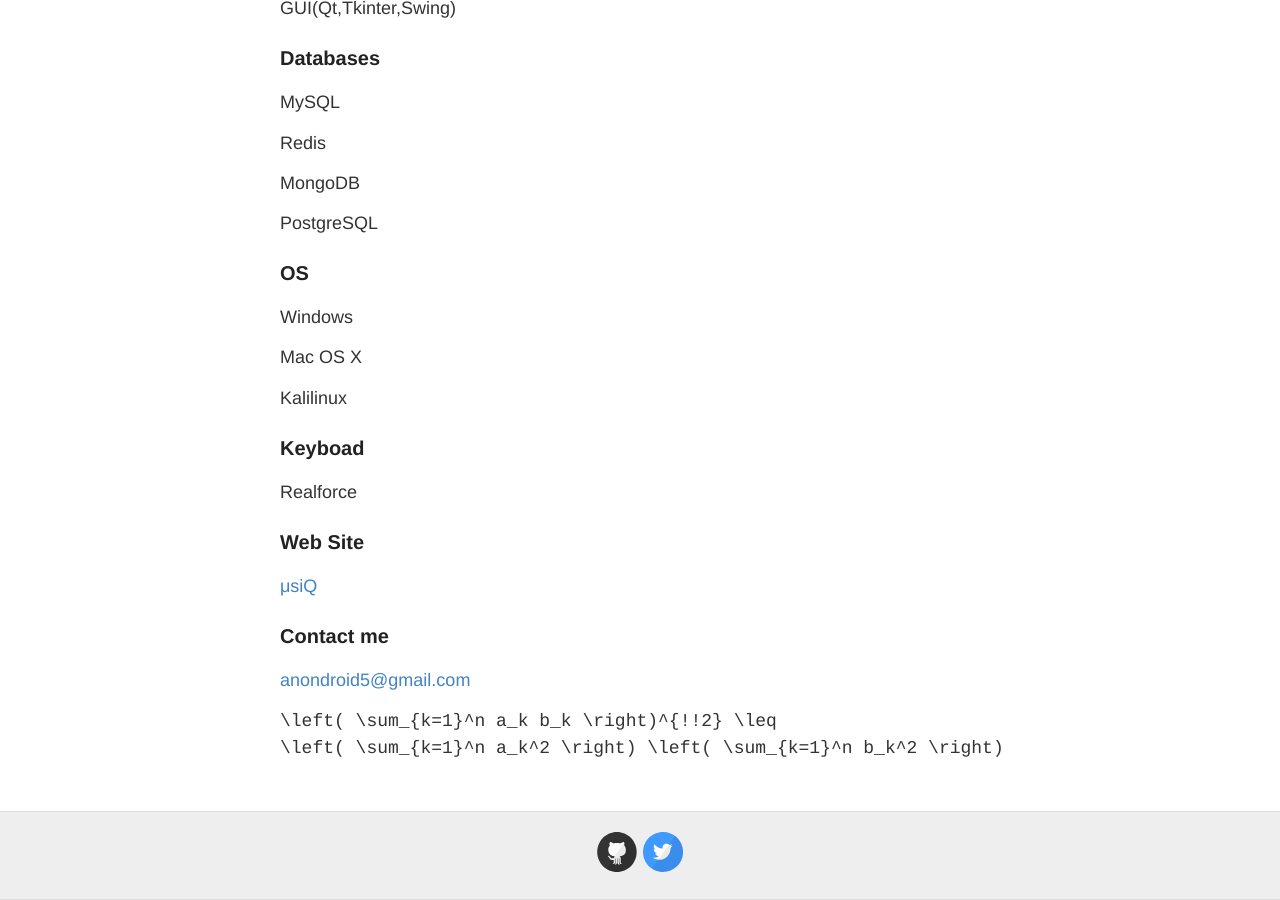
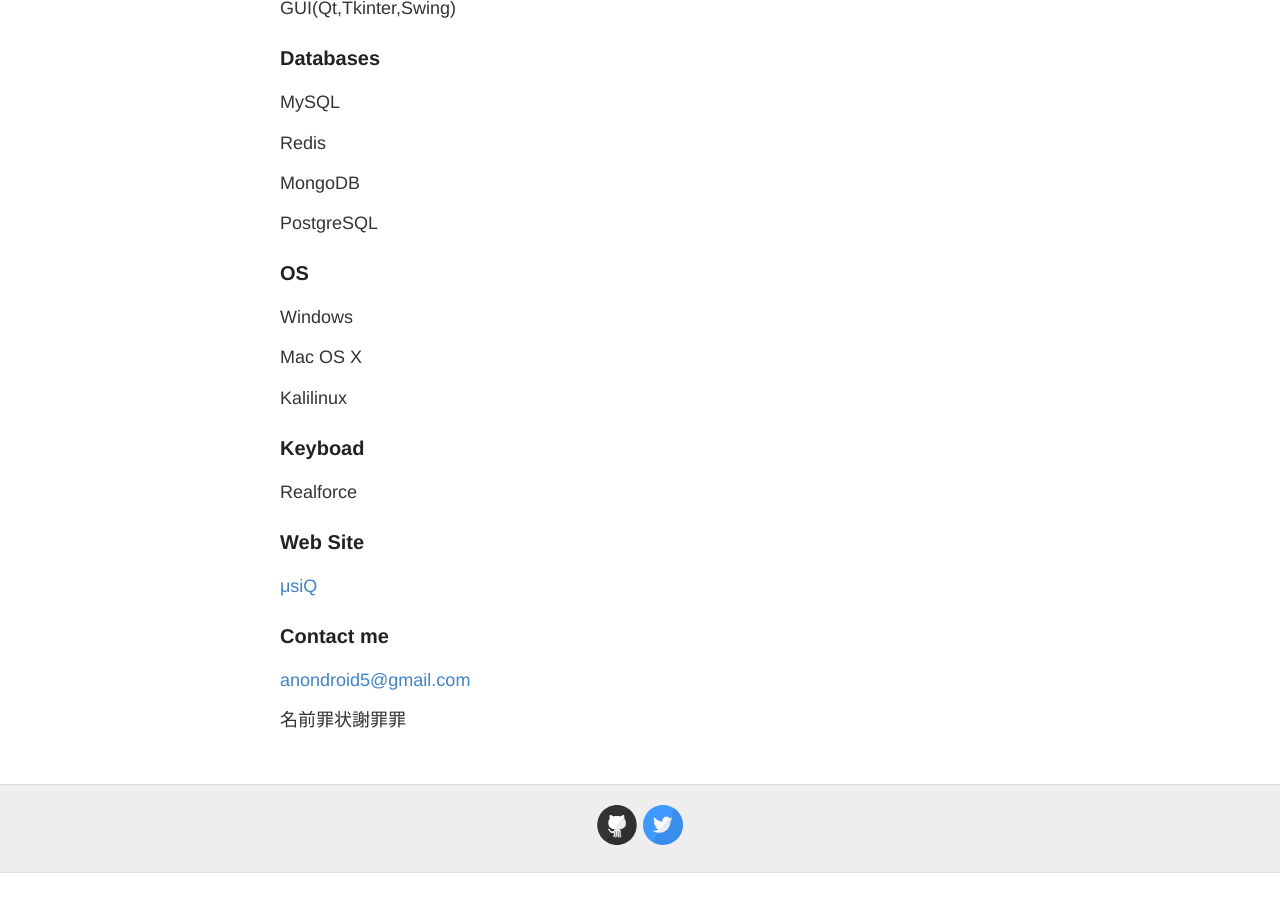
Before and after one commit to The-Actual-Damien/nondroid5-jeckyll, a Jekyll site: the page built from about.md, in a window 1280 px wide and 900 px high, scrolled down 821 px. Built offline with Jekyll 4.4.1, drawn with Linux system fonts in a browser that asks for light colours; Markdown is read by kramdown in place of the engine named in the settings; after the commit the page ends 1694 px from its top, so only the background shows below that.

Commit message:
Update about.md

````diff
--- a/about.md
+++ b/about.md
@@ -64,7 +64,4 @@ Realforce
 
 [anondroid5@gmail.com](mailto:anondroid5@gmail.com)
 
-```math
-\left( \sum_{k=1}^n a_k b_k \right)^{!!2} \leq
-\left( \sum_{k=1}^n a_k^2 \right) \left( \sum_{k=1}^n b_k^2 \right)
-```
+名前|罪状|謝罪|罪
````
